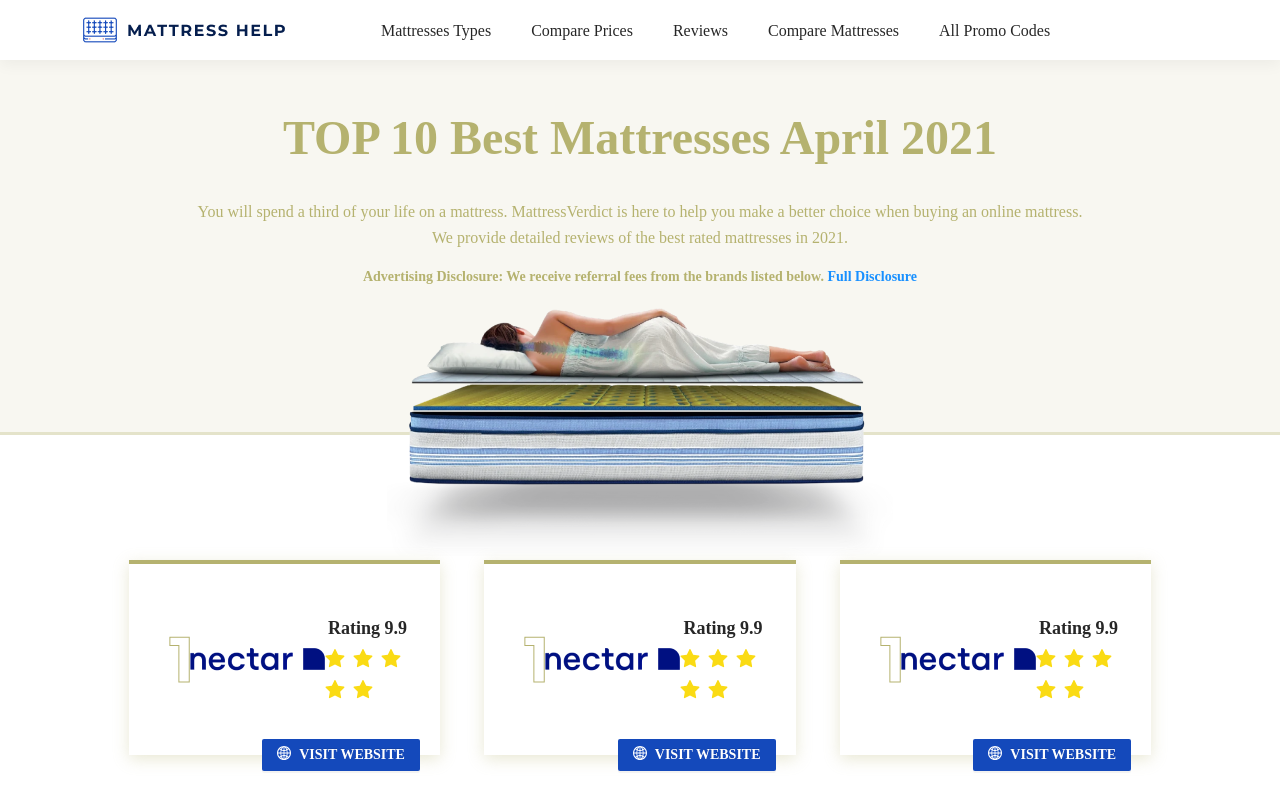
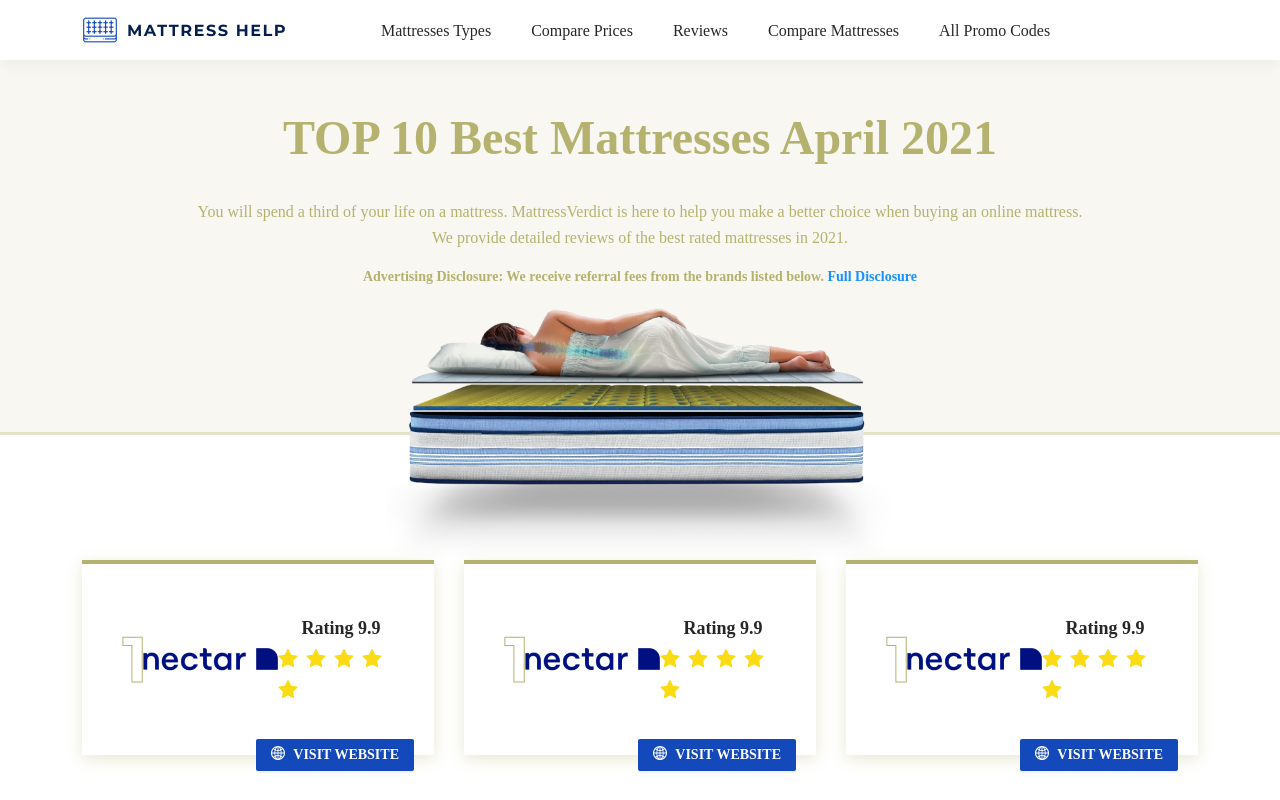
Before and after one commit to mixmaster429/React-next, a Next.js app: page / in a window 1280 px wide. Shown: the top 800 px of the page. Built offline with nearby package versions, Linux system fonts and the light colour scheme; a web font is replaced by a local one.

Commit message:
update site reviews grid

```diff
--- a/src/pages/index.tsx
+++ b/src/pages/index.tsx
@@ -39,6 +39,7 @@
       <Header />
 
       <section className="top-section">
+        <div className="container">
           <div className="text-wrapper">
             <h1>TOP 10 Best Mattresses April 2021</h1>
 
@@ -56,46 +57,25 @@
 
             <img src="imgs/default.png" alt="" />
           </div>
+        </div>
       </section>
 
       <section className="site-reviews">
-        <Row>
-          <Col
-            span={20}
-            offset={2}
-            xl={{ span: 20, offset: 2 }}
-            xxl={{ span: 18, offset: 3 }}
-          >
-            <Row justify="space-around">
-              <Col
-                span={23}
-                xl={{ span: 7 }}
-                lg={{ span: 16 }}
-                md={{ span: 16 }}
-              >
+        <div className="container">
+          <Row gutter={[30, 0]}>
+            <Col lg={8} xs={24}>
               <SiteReview></SiteReview>
             </Col>
 
-              <Col
-                span={23}
-                xl={{ span: 7 }}
-                lg={{ span: 16 }}
-                md={{ span: 16 }}
-              >
+            <Col lg={8} xs={24}>
               <SiteReview></SiteReview>
             </Col>
 
-              <Col
-                span={23}
-                xl={{ span: 7 }}
-                lg={{ span: 16 }}
-                md={{ span: 16 }}
-              >
+            <Col lg={8} xs={24}>
               <SiteReview></SiteReview>
             </Col>
           </Row>
-          </Col>
-        </Row>
+        </div>
       </section>
 
       <Products></Products>
```
Lines whose indentation alone changed are shown as unchanged.
